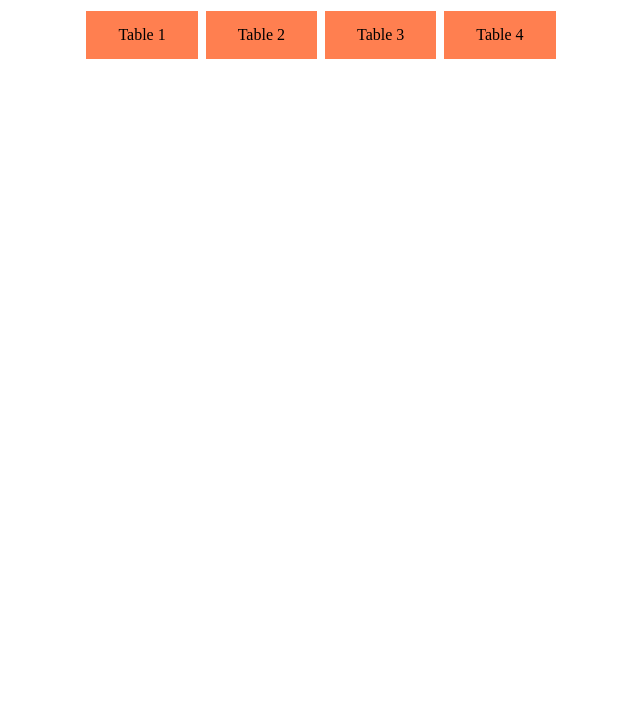
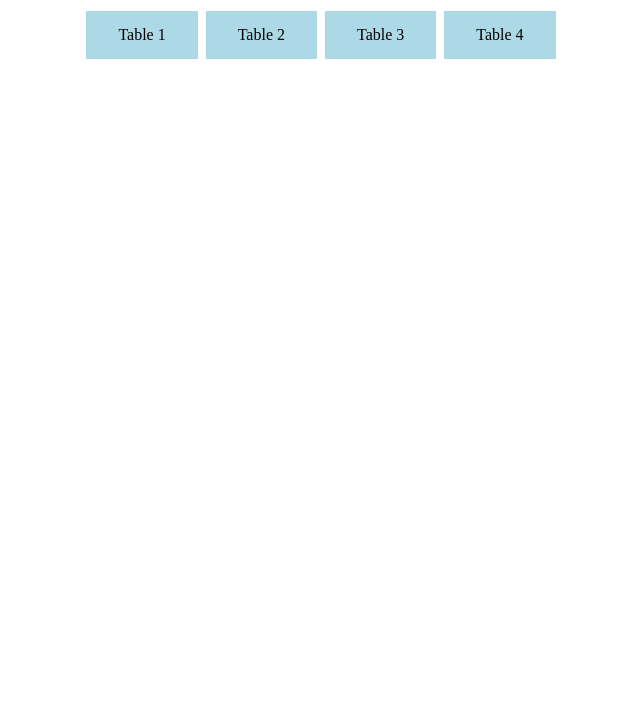
Before and after one commit to 21ftt1855/IWEP-ASG1, a plain HTML site: page IWEP ASG1/table.html in a window 1280 px wide. Shown: the part 73-800 px from the top of the page, without its empty margins (319-959 px from the left). Drawn offline with Linux system fonts and the light colour scheme.

Commit message:
Update table.html

```diff
--- a/IWEP ASG1/table.html
+++ b/IWEP ASG1/table.html
@@ -7,7 +7,7 @@
     <title>Table</title>
     <style>
         .button {
-          background-color: coral;
+          background-color: lightblue;
           border: none;
           color: black;
           padding: 15px 32px;
```
